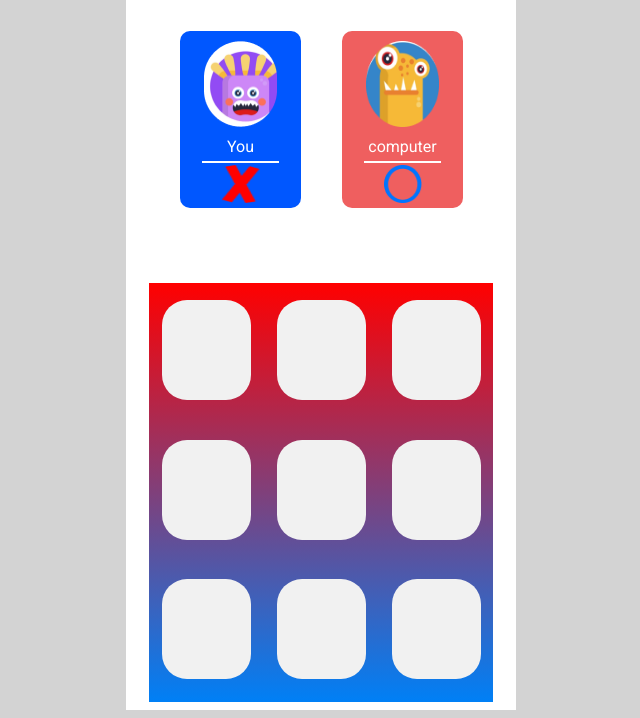
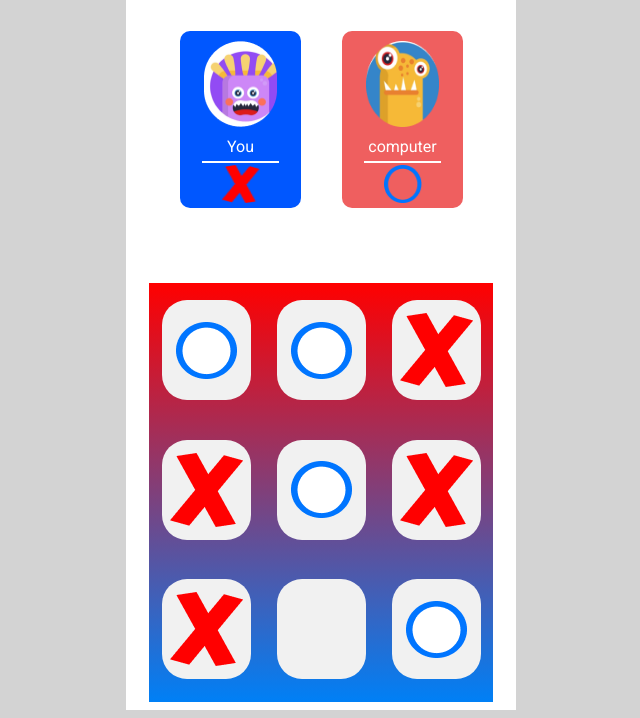
Before and after one commit to yonata83/Tic-Tac-Toe, a plain HTML site: page index.html in a window 1280 px wide. Shown: the part 98-816 px from the top of the page, without its empty margins (319-959 px from the left). Drawn offline with Linux system fonts and the light colour scheme.

Commit message:
images update

```diff
--- a/assets/style/style.css
+++ b/assets/style/style.css
@@ -92,7 +92,7 @@
 
 }
 .x {
-    background-image: url("tic-tac-toe/assets/images/1.png");
+    background-image: url("/tic-tac-toe/assets/images/2.png");
     background-position: center;
     background-repeat:no-repeat;
 
@@ -100,7 +100,7 @@
 }
 .circle{
     display: block;
-    background-image: url(tic-tac-toe/assets/images/2.png);
+    background-image: url("/tic-tac-toe/assets/images/1.png");
     background-position: center;
     background-repeat:no-repeat;
 }
```
Also changed, not shown: index.html (+1 -1 lines).
